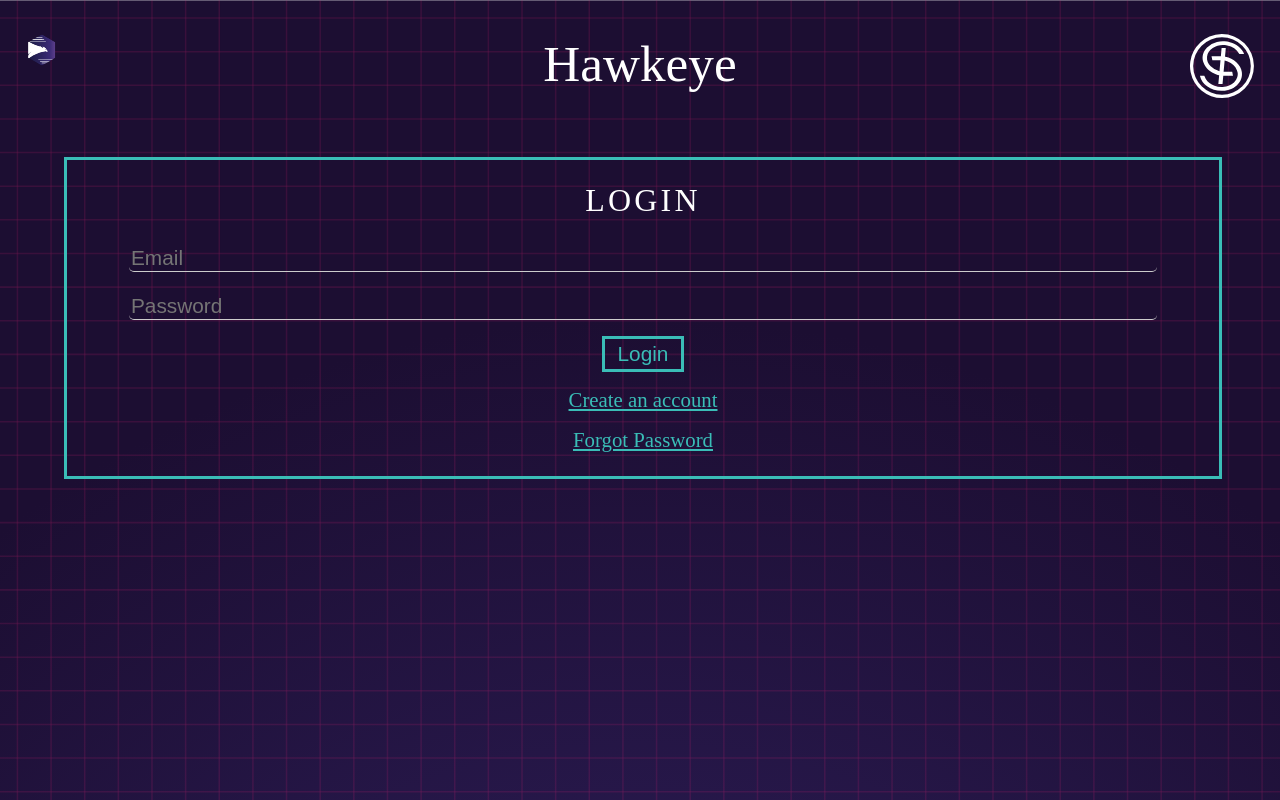
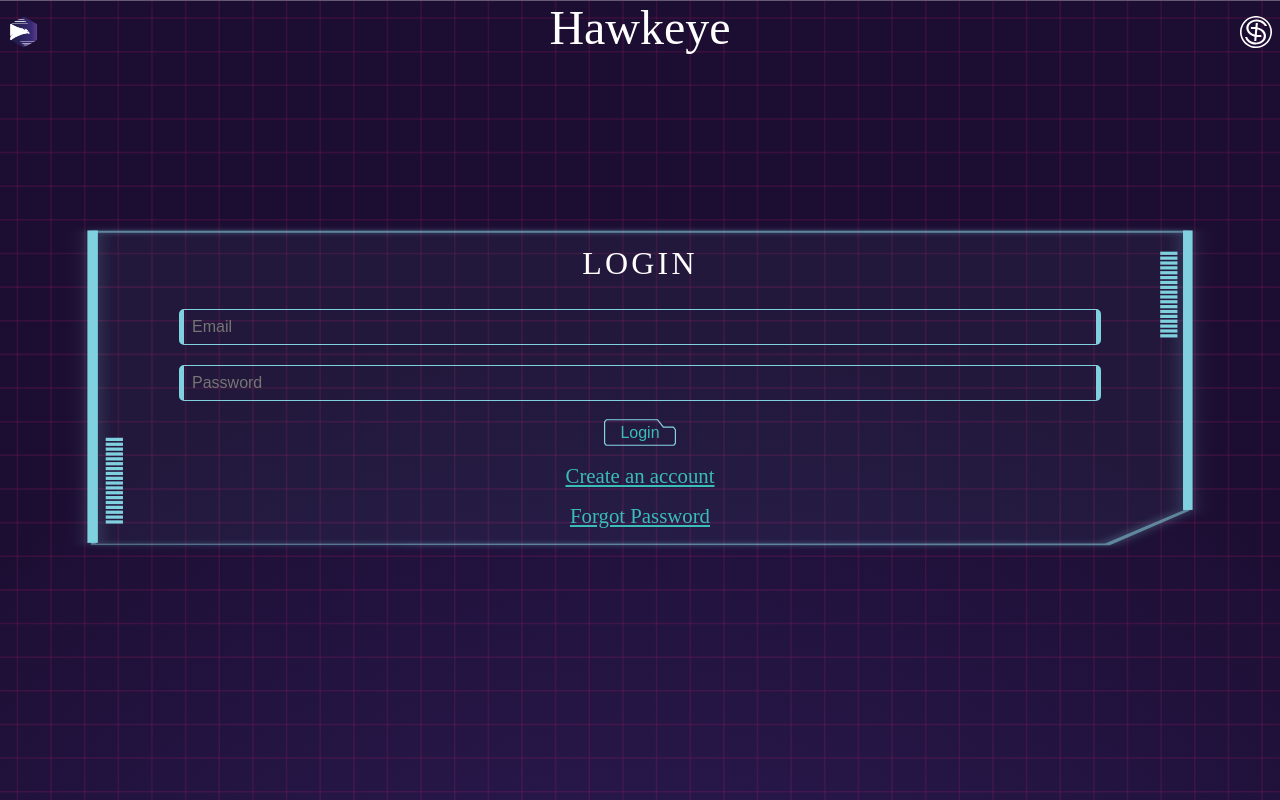
Before and after one commit to swadhinroutray/hawkeye-2020, a React (Create React App) app in the folder client/: page / in a window 1280 px wide. Built offline with nearby package versions, Linux system fonts and the light colour scheme; no server answers; the HTML template or start-up script is replaced by a standard one; a web font is replaced by a local one.

Commit message:
login reg styling

```diff
--- a/client/src/pages/app/ForgotAndReset/ForgotPass.jsx
+++ b/client/src/pages/app/ForgotAndReset/ForgotPass.jsx
@@ -4,6 +4,8 @@ import { inject, observer } from 'mobx-react';
 import { Field, LoginFormWrapper } from '../LoginPage/LoginForm';
 import { LoginPageWrapper } from '../LoginPage/LoginPage';
 import { Redirect } from 'react-router-dom';
+import HAWK from '../../../assets/HAWK.svg'
+import iecse from '../../../assets/iecse.svg'
 export const ForgotPass = inject('loginStore')(
 	observer(({ loginStore }) => {
 		const [primaryCheck,setPrimarCheck]=useState(false)
@@ -17,14 +19,18 @@ export const ForgotPass = inject('loginStore')(
 		}, [loginStore]);
 		return (
 			<LoginPageWrapper>
-				<h1 className="hawkeye">Hawkeye</h1>
+				<div id="headers">
+					<img id="hawklogo" src={HAWK} alt="Hawk"/>
+				<div className="hawkeye">Hawkeye</div>
+				<a href="https://iecsemanipal.com/"><img id="iecselogo" src={iecse} alt="iecse"/></a>
+				</div>
 
 				{loginStore.forgotEmailSent ? (
 					<LoginFormWrapper>
 						<Email>A recovery link has been sent to your email.</Email>
 					</LoginFormWrapper>
-				) : (
-					<LoginFormWrapper>
+				) : (<div id="loginStuff">
+					<LoginFormWrapper >
 						<h1 className="login-head">Forgot Password</h1>
 						{loginStore.isForgotLoading ? (
 							'Loading...'
@@ -43,6 +49,7 @@ export const ForgotPass = inject('loginStore')(
 						)}
 						{loginStore.loggedIn ? <Redirect to="/" /> : null}
 					</LoginFormWrapper>
+					</div>
 				)}
 			</LoginPageWrapper>
 		);
--- a/client/src/pages/app/ForgotAndReset/ResetPass.jsx
+++ b/client/src/pages/app/ForgotAndReset/ResetPass.jsx
@@ -4,7 +4,8 @@ import { LoginFormWrapper } from '../LoginPage/LoginForm';
 import { LoginPageWrapper } from '../LoginPage/LoginPage';
 import { observer, inject } from 'mobx-react';
 import { Link,Redirect } from 'react-router-dom';
-
+import HAWK from '../../../assets/HAWK.svg'
+import iecse from '../../../assets/iecse.svg'
 export const ResetPass = inject('loginStore')(
 	observer(({ loginStore, location }) => {
 		const [primaryCheck,setPrimarCheck]=useState(false)
@@ -17,17 +18,22 @@ export const ResetPass = inject('loginStore')(
 			loginStore.clearErrors();
 		}, [loginStore]);
 		return (
-			<LoginPageWrapper>
-				<h1 className="hawkeye">Hawkeye</h1>
+			<LoginPageWrapper >
+				<div id="headers">
+					<img id="hawklogo" src={HAWK} alt="Hawk"/>
+				<div className="hawkeye">Hawkeye</div>
+				<a href="https://iecsemanipal.com/"><img id="iecselogo" src={iecse} alt="iecse"/></a>
+				</div>
 				{loginStore.resetSuccess ? (
-					<LoginFormWrapper>
+					<LoginFormWrapper >
 						<ResetConfirmation>Your Password has been reset!</ResetConfirmation>
 						<Link to="/login" style={{ textDecoration: 'none' }}>
 							<LoginLink>Login</LoginLink>
 						</Link>
 					</LoginFormWrapper>
 				) : (
-					<LoginFormWrapper>
+					<div id="loginStuff">
+					<LoginFormWrapper >
 						<h1 className="login-head">Reset Password</h1>
 						<form
 							onSubmit={e => {
@@ -70,6 +76,7 @@ export const ResetPass = inject('loginStore')(
 							</div>
 						</form>
 					</LoginFormWrapper>
+					</div>
 				)}
 				{loginStore.loggedIn ? <Redirect to="/" /> : null}
 			</LoginPageWrapper>
--- a/client/src/pages/app/Game/Game.jsx
+++ b/client/src/pages/app/Game/Game.jsx
@@ -12,7 +12,7 @@ import PullUp from '../../../assets/PullUp.svg'
 import ButtonBox from '../../../assets/ButtonBox.svg'
 import Attempts from '../../../assets/Attempts.svg'
 import ReactLoading from 'react-loading';
-import { faWindowClose,faTimes } from '@fortawesome/free-solid-svg-icons';
+import { faTimes } from '@fortawesome/free-solid-svg-icons';
 import { FontAwesomeIcon } from '@fortawesome/react-fontawesome';
 import {leftBar,rightBar} from '../../../assets/landing-assets/index'
 
--- a/client/src/pages/app/LoginPage/LoginForm.jsx
+++ b/client/src/pages/app/LoginPage/LoginForm.jsx
@@ -2,6 +2,8 @@ import React, { useEffect,useState } from 'react';
 import { inject, observer } from 'mobx-react';
 import { Link, Redirect } from 'react-router-dom';
 import styled from 'styled-components';
+import ShopHud from '../../../assets/ShopHud.svg';
+import ButtonBox from '../../../assets/ButtonBox.svg'
 
 export const LoginForm = inject('loginStore')(
 	observer(({ loginStore }) => {
@@ -65,12 +67,13 @@ export const LoginFormWrapper = styled.div`
 	display: flex;
 	flex-direction: column;
 	align-items: center;
-	width: 60vw;
-	margin: 5% 19vw;
-	border: 3px solid #3abdb7;
-	padding: 2vh 1vw;
+	width: 40vw;
+
+
+	padding: 4vh 1vw;
 	font-size: 1.3rem;
-
+background:url(${ShopHud}) center center;
+background-size:100% 100%;
 	input {
 		background: none;
 		border: none;
@@ -78,8 +81,14 @@ export const LoginFormWrapper = styled.div`
 		border-radius: 5px;
 		margin-top: 0.3rem;
 		margin-bottom: 1rem;
-		width: 50vw;
-		font-size: 1.3rem;
+		width:30vw;
+		font-size: 1rem;
+		padding:0.5rem;
+		background-color: Transparent;
+	border-right:5px solid #7FD1E0;
+	border-left:5px solid #7FD1E0;
+	border-top:1px solid #7FD1E0;
+	border-bottom:1px solid #7FD1E0;
 		:hover {
 			border-bottom: 1px solid #3abdb7;
 		}
@@ -90,10 +99,11 @@ export const LoginFormWrapper = styled.div`
 
 	button {
 		border: none;
-		border: 3px solid #3abdb7;
-		background: none;
-		font-size: 1.3rem;
-		padding: 0.2rem 0.8rem;
+
+		background: url(${ButtonBox}) center center;
+		background-size:100% 100%;
+		font-size: 1rem;
+		padding: 0.4rem 1rem;
 	}
 	.link-register,
 	.link-forgot {
@@ -101,11 +111,11 @@ export const LoginFormWrapper = styled.div`
 	}
 	@media only screen and (max-device-width: 1048px) {
 		width: 90vw;
-		margin: 5% 5vw;
+		margin: 30% 5vw;
 		padding: 0 0;
 		padding-bottom: 3vh;
 		input {
-			width: 80vw;
+			width: 70vw;
 		}
 	}
 `;
--- a/client/src/pages/app/LoginPage/LoginPage.jsx
+++ b/client/src/pages/app/LoginPage/LoginPage.jsx
@@ -3,14 +3,22 @@ import styled from 'styled-components';
 import { LoginForm } from './LoginForm';
 import HAWK from '../../../assets/HAWK.svg'
 import iecse from '../../../assets/iecse.svg'
+import Face from '../../../assets/Face.svg'
+import Finger from '../../../assets/Finger.svg'
  const LoginPage = () => {
 	return (
 		<LoginPageWrapper>
+			<div id="headers">
 			<img id="hawklogo" src={HAWK} alt="Hawk"/>
+			<div className="hawkeye">Hawkeye</div>
 			<a href="https://iecsemanipal.com/"><img id="iecselogo" src={iecse} alt="iecse"/></a>
-			<h1 className="hawkeye">Hawkeye</h1>
 
+			</div>
+			<div id="loginStuff">
+			<img id="finger" src={Finger} alt="Finger"/>
 			<LoginForm />
+			<img id="face" src={Face} alt="Face"/>
+			</div>
 		</LoginPageWrapper>
 	);
 };
@@ -42,19 +50,57 @@ font-family: "Futura PT Heavy";
 	font-weight: 400;
 }
 #hawklogo{
-	position:absolute;
-	left:2%;
+	margin:1rem;
+	width:3rem;
+	height:3rem;
+}
+#iecselogo{
+	margin:1rem;
+
+	width:3rem;
+	height:3rem;
+}
+#headers{
+	display:flex;
+	justify-content:space-between;
+}
+.RegisterHeaders{
+	margin-bottom:1rem;
+}
+@media only screen and (max-device-width:${size.mobileM}){
+	.RegisterHeaders{
+	margin-bottom:5rem;
+}
+}
+@media only screen and (max-device-width:${size.laptop}){
+	.hawkeye{
+
+	font-size:3rem;
+
+
+}
+.RegisterHeaders{
+	margin-bottom:3rem;
+}
+#finger,#face{
+display:none;
+}
+#hawklogo,#iecselogo{
 	width:2rem;
 	height:2rem;
+
+	margin:1rem 0.5rem;
 }
-#iecselogo{
-	position:absolute;
-	right:2%;
-	width:4rem;
-	height:4rem;
 }
-@media only screen and (max-device-width){
-
+#finger,#face{
+	width:20rem;
+	height:20rem;
+}
+#loginStuff{
+	height:80vh;
+	display:flex;
+	justify-content:space-around;
+	align-items: center;
 }
 `;
 export default LoginPage
--- a/client/src/pages/app/RegisterPage/RegisterForm.jsx
+++ b/client/src/pages/app/RegisterPage/RegisterForm.jsx
@@ -3,6 +3,7 @@ import { inject, observer } from 'mobx-react';
 import styled, { css } from 'styled-components';
 import { Link ,Redirect} from 'react-router-dom';
 import loginStore from '../../../models/app/LoginModel'
+import {LoginFormWrapper} from '../LoginPage/LoginForm'
 const RegisterFormWrapper = styled.div`
 	color: #fff;
 	border: 3px solid #3abdb7;
@@ -106,9 +107,9 @@ const RegisterForm = inject('registerStore')(
 		}, [loginStore]);
 		return (
 
-		<RegisterFormWrapper>
-			<h1 className="header">REGISTER</h1>
-			<h6 className="subhead">Create a new account</h6>
+		<LoginFormWrapper class="register">
+			<h1 className="login-head">REGISTER</h1>
+
 
 			<div className="input-field">
 				<input
@@ -178,13 +179,13 @@ const RegisterForm = inject('registerStore')(
 				/>
 				<span>{registerStore['college'].error}</span>
 			</div>
-			<button onClick={() => registerStore.register()}>SUBMIT</button>
+			<button onClick={() => registerStore.register()}>Submit</button>
 			<span className="message">{registerStore['message'].value}</span>
 			<Link className="link-register" to="/login">
 				Back to login
 			</Link>
 			{loginStore.loggedIn ? <Redirect to="/" /> : null}
-		</RegisterFormWrapper>
+		</LoginFormWrapper>
 	)}),
 );
 
--- a/client/src/pages/app/RegisterPage/RegisterPage.jsx
+++ b/client/src/pages/app/RegisterPage/RegisterPage.jsx
@@ -3,24 +3,28 @@ import styled from 'styled-components';
 import store from '../../../models/app/RegisterModel';
 import RegisterForm from './RegisterForm';
 import { Provider } from 'mobx-react';
+import {LoginPageWrapper} from '../LoginPage/LoginPage'
+import HAWK from '../../../assets/HAWK.svg'
+import iecse from '../../../assets/iecse.svg'
+import Face from '../../../assets/Face.svg'
+import Finger from '../../../assets/Finger.svg'
 
-const RegisterPageWrapper = styled.div`
-	height: 100vh;
-	text-align: center;
-
-	h1 {
-		font-family: 'Nidus Sans';
-		color: white;
-		letter-spacing: 0.1em;
-		font-weight: 400;
-	}
-`;
 
 export const RegisterPage = () => (
-	<RegisterPageWrapper>
-		<h1>Hawkeye</h1>
-		<Provider registerStore={store}>
+	<LoginPageWrapper>
+		<div id="headers" class="RegisterHeaders" >
+					<img id="hawklogo" src={HAWK} alt="Hawk"/>
+				<div className="hawkeye">Hawkeye</div>
+				<a href="https://iecsemanipal.com/"><img id="iecselogo" src={iecse} alt="iecse"/></a>
+				</div>
+				<div id="loginStuff">
+			<img id="finger" src={Finger} alt="Finger"/>
+			<Provider registerStore={store}>
 			<RegisterForm />
 		</Provider>
-	</RegisterPageWrapper>
+
+			<img id="face" src={Face} alt="Face"/>
+			</div>
+
+	</LoginPageWrapper>
 );
```
Also changed, not shown: client/src/assets/Face.svg (added), client/src/assets/Finger.svg (added).
